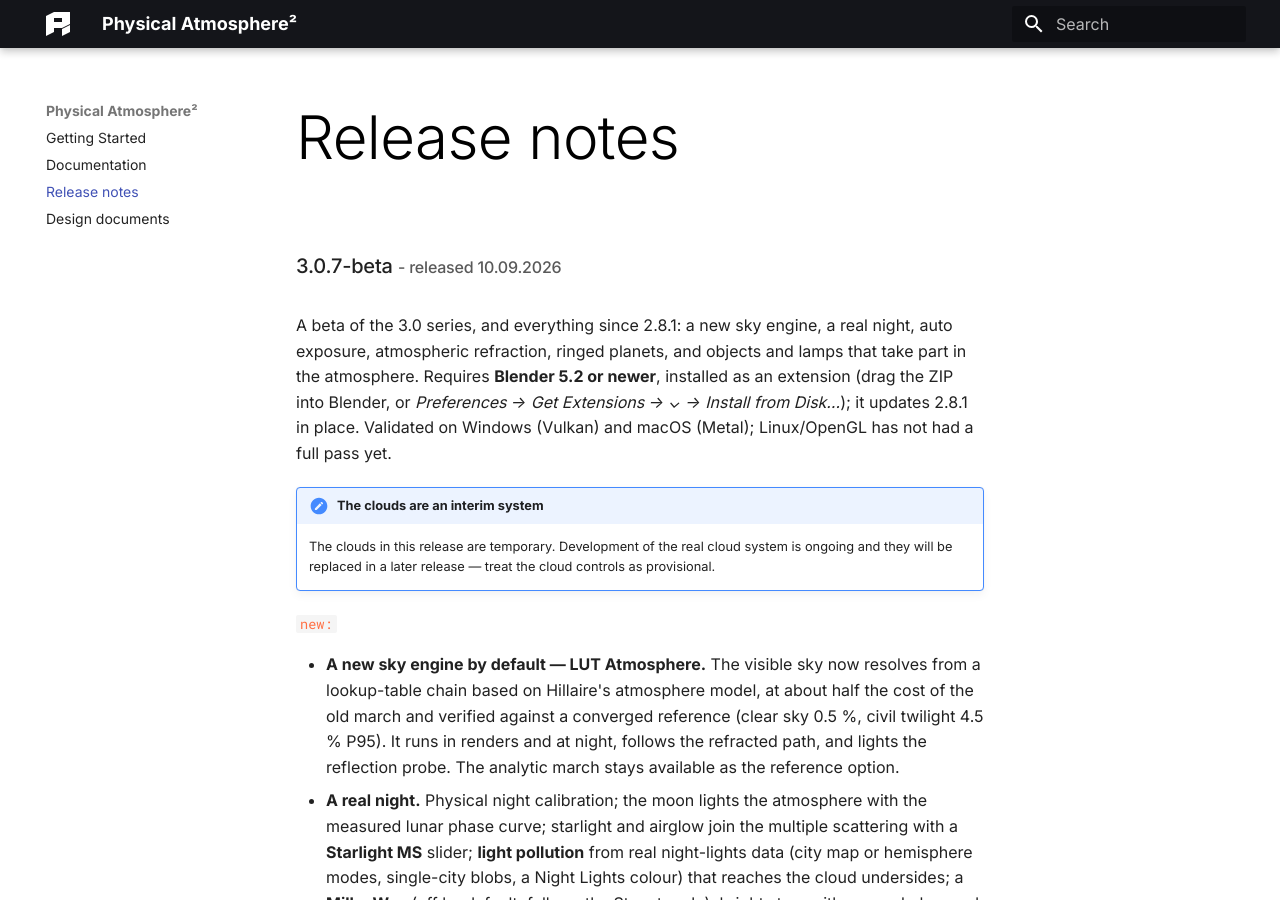
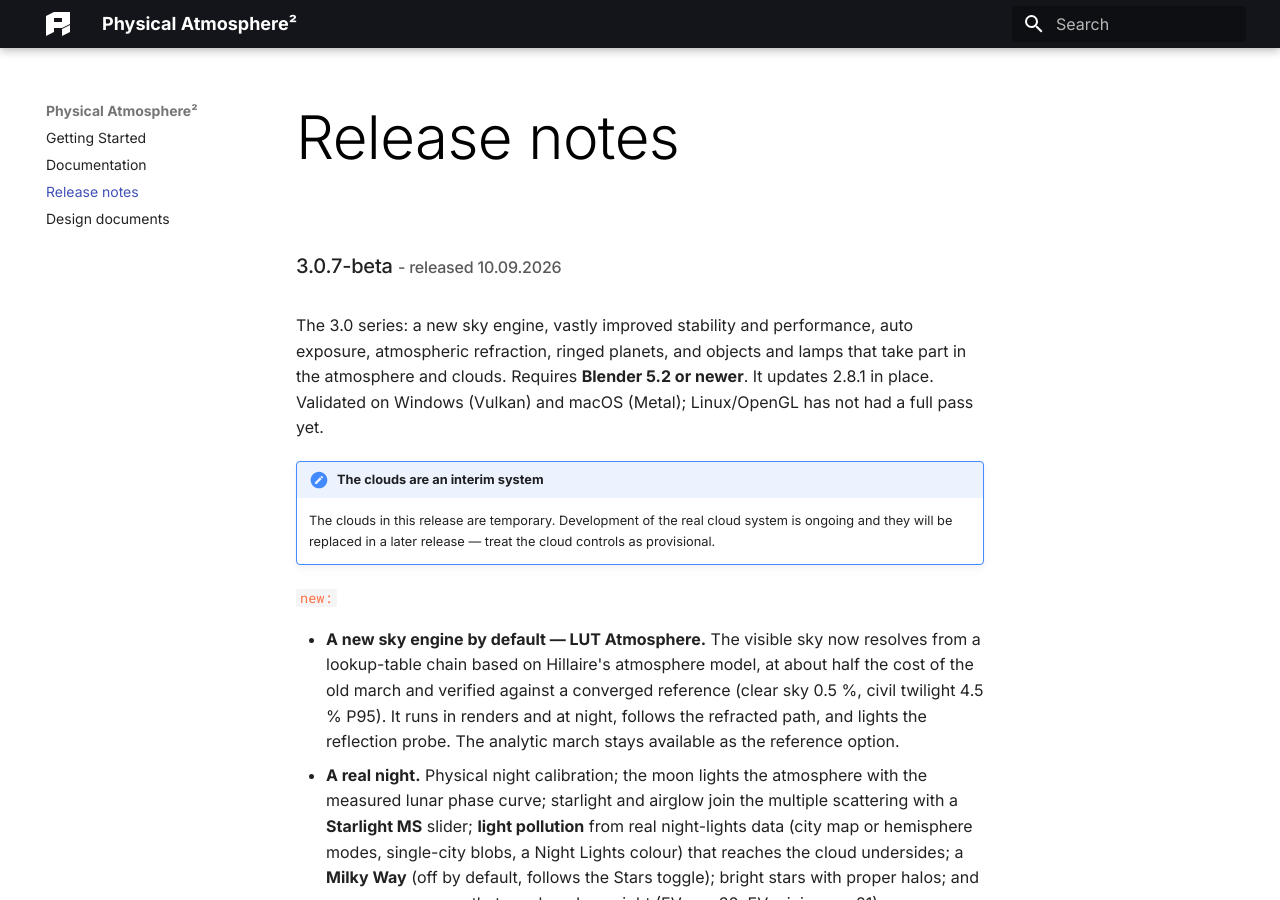
Before and after one commit to PhysicalAddons/web-pa, an MkDocs documentation site: the page built from docs/release-notes.md, in a window 1280 px wide and 900 px high. Built offline with MkDocs 1.6.1 and Material for MkDocs 9.7.7, drawn with Linux system fonts in a browser that asks for light colours.

Commit message:
Release notes: streamlined 3.0.7-beta intro
Co-Authored-By: Claude Fable 5.1 <noreply@anthropic.com>

```diff
--- a/docs/release-notes.md
+++ b/docs/release-notes.md
@@ -1,6 +1,6 @@
 ### 3.0.7-beta <small>- released 10.09.2026</small>
 
-A beta of the 3.0 series, and everything since 2.8.1: a new sky engine, a real night, auto exposure, atmospheric refraction, ringed planets, and objects and lamps that take part in the atmosphere. Requires **Blender 5.2 or newer**, installed as an extension (drag the ZIP into Blender, or *Preferences → Get Extensions → ⌄ → Install from Disk…*); it updates 2.8.1 in place. Validated on Windows (Vulkan) and macOS (Metal); Linux/OpenGL has not had a full pass yet.
+The 3.0 series: a new sky engine, vastly improved stability and performance, auto exposure, atmospheric refraction, ringed planets, and objects and lamps that take part in the atmosphere and clouds. Requires **Blender 5.2 or newer**. It updates 2.8.1 in place. Validated on Windows (Vulkan) and macOS (Metal); Linux/OpenGL has not had a full pass yet.
 
 !!! note "The clouds are an interim system"
     The clouds in this release are temporary. Development of the real cloud system is ongoing and they will be replaced in a later release — treat the cloud controls as provisional.
```
